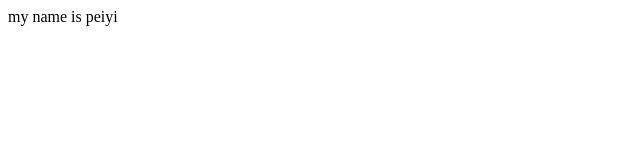
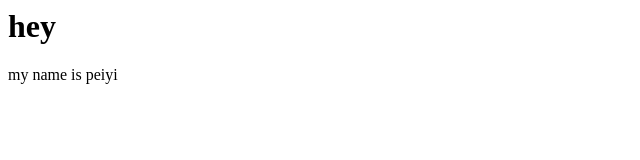
Before and after one commit to Peiyi06/Helloworld, a plain HTML site: page hello.html in a window 1280 px wide. Shown: the whole page, without its empty margins (0-640 px from the left). Drawn offline with Linux system fonts and the light colour scheme.

Commit message:
add head n body

```diff
--- a/hello.html
+++ b/hello.html
@@ -1,5 +1,5 @@
 <html>
     <head><title>Hello</title>
     </head>
-    <body>my name is peiyi</body>
+    <body><h1>hey</h1>my name is peiyi</body>
 </html>
```
